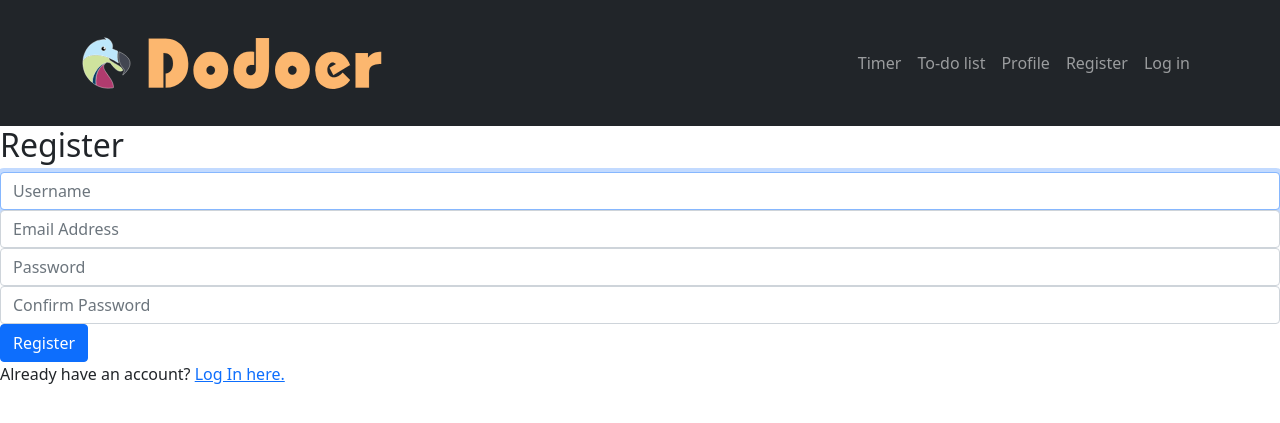
After one commit to Kaplyak/Dodoer, a Django app: template productivity/templates/productivity/register.html in a window 1280 px wide. The commit adds this page. Shown: the top 423 px of the page. Run offline with Django 3.2, Linux system fonts and the light colour scheme; the template is opened without the code that fills it, so the values that code supplies are empty.

```diff
--- /dev/null
+++ b/productivity/static/productivity/scripts.js
@@ -0,0 +1,31 @@
+let interval_id = null;
+function timer(action) {
+
+    if (action == "start_timer"){
+        interval_id = setInterval(decrease, 1000);
+
+        function decrease() {
+            let minutes = Number(document.querySelector('#minutes').innerHTML);
+            let seconds = Number(document.querySelector('#seconds').innerHTML);
+
+            if (seconds > 0) {
+                seconds -= 1;
+            }
+            else if (minutes == 0 && seconds == 0) {
+                clearInterval(interval_id);
+            }
+            else if (seconds == 0) {
+                seconds = 59;
+                minutes -= 1;
+            }
+
+            // Place string from values into the innerHTML of minutes and seconds. For single digit numbers, add a 0 to their left.
+            document.querySelector('#minutes').innerHTML = minutes.toString().padStart(2, "0");
+            document.querySelector('#seconds').innerHTML = seconds.toString().padStart(2, "0");
+        }
+    }
+
+    else if (action == "stop_timer") {
+        clearInterval(interval_id);
+    }
+}
--- a/productivity/templates/productivity/index.html
+++ b/productivity/templates/productivity/index.html
@@ -1,5 +1,5 @@
 {% extends "productivity/layout.html" %}
 
 {% block body %}
-    <h1>Hey!</h1>
+    <h1>This is index.html</h1>
 {% endblock %}
--- a/productivity/templates/productivity/layout.html
+++ b/productivity/templates/productivity/layout.html
@@ -8,12 +8,13 @@
         <meta name="viewport" content="width=device-width, initial-scale=1.0">
         <link href="https://cdn.jsdelivr.net/npm/bootstrap@5.1.3/dist/css/bootstrap.min.css" rel="stylesheet" integrity="sha384-1BmE4kWBq78iYhFldvKuhfTAU6auU8tT94WrHftjDbrCEXSU1oBoqyl2QvZ6jIW3" crossorigin="anonymous">
         <link rel="{% static 'productivity/style.css' %}" href="style.css">
+        <script type="text/javascript" src="{% static 'productivity/scripts.js' %}"></script>
         <title>Dodoer</title>
     </head>
     <body>
         <nav class="navbar navbar-expand-lg bg-dark navbar-dark">
             <div class="container">
-                <a href="#" class="navbar-brand">
+                <a href="{% url 'index' %}" class="navbar-brand">
                     <img src="{% static 'productivity/dodoer-logo-3.svg' %}" alt="" width="300" height="100">
                 </a>
                 <button class="navbar-toggler" type="button" data-bs-toggle="collapse" data-bs-target="#navmenu">
@@ -22,13 +23,19 @@
                 <div class="collapse navbar-collapse" id="navmenu">
                     <ul class="navbar-nav ms-auto">
                         <li class="nav-item">
-                            <a href="" class="nav-link">Timer</a>
+                            <a href="{% url 'timer' %}" class="nav-link">Timer</a>
                         </li>
                         <li class="nav-item">
                             <a href="" class="nav-link">To-do list</a>
                         </li>
                         <li class="nav-item">
                             <a href="" class="nav-link">Profile</a>
+                        </li>
+                        <li class="nav-item">
+                            <a href="{% url 'register' %}" class="nav-link">Register</a>
+                        </li>
+                        <li class="nav-item">
+                            <a href="{% url 'login' %}" class="nav-link">Log in</a>
                         </li>
                     </ul>
                 </div>
--- /dev/null
+++ b/productivity/templates/productivity/register.html
@@ -0,0 +1,28 @@
+{% extends "productivity/layout.html" %}
+
+{% block body %}
+    <h2>Register</h2>
+
+    {% if message %}
+        <div>{{ message }}</div>
+    {% endif %}
+
+    <form action="{% url 'register' %}" method="post">
+        {% csrf_token %}
+        <div class="form-group">
+            <input class="form-control" autofocus type="text" name="username" placeholder="Username">
+        </div>
+        <div class="form-group">
+            <input class="form-control" type="email" name="email" placeholder="Email Address">
+        </div>
+        <div class="form-group">
+            <input class="form-control" type="password" name="password" placeholder="Password">
+        </div>
+        <div class="form-group">
+            <input class="form-control" type="password" name="confirmation" placeholder="Confirm Password">
+        </div>
+        <input class="btn btn-primary" type="submit" value="Register">
+    </form>
+
+Already have an account? <a href="{% url 'login' %}">Log In here.</a>
+{% endblock %}
--- a/productivity/urls.py
+++ b/productivity/urls.py
@@ -8,8 +8,8 @@ urlpatterns = [
     #third arg (optional) = string name to represent the urlpattern
     path("", views.index, name="index"),
     path("register", views.register, name="register"),
-    path("login", views.login, name="login"),
-    path("logout", views.logout, name="logout"),
+    path("login", views.login_view, name="login"),
+    path("logout", views.logout_view, name="logout"),
 
     path("timer", views.timer, name="timer"),
     path("profile", views.profile, name="profile")
```
Also changed, not shown: productivity/templates/productivity/login.html (added, +24 -0 lines), productivity/templates/productivity/timer.html (added, +8 -0 lines), productivity/views.py (+6 -6 lines).
